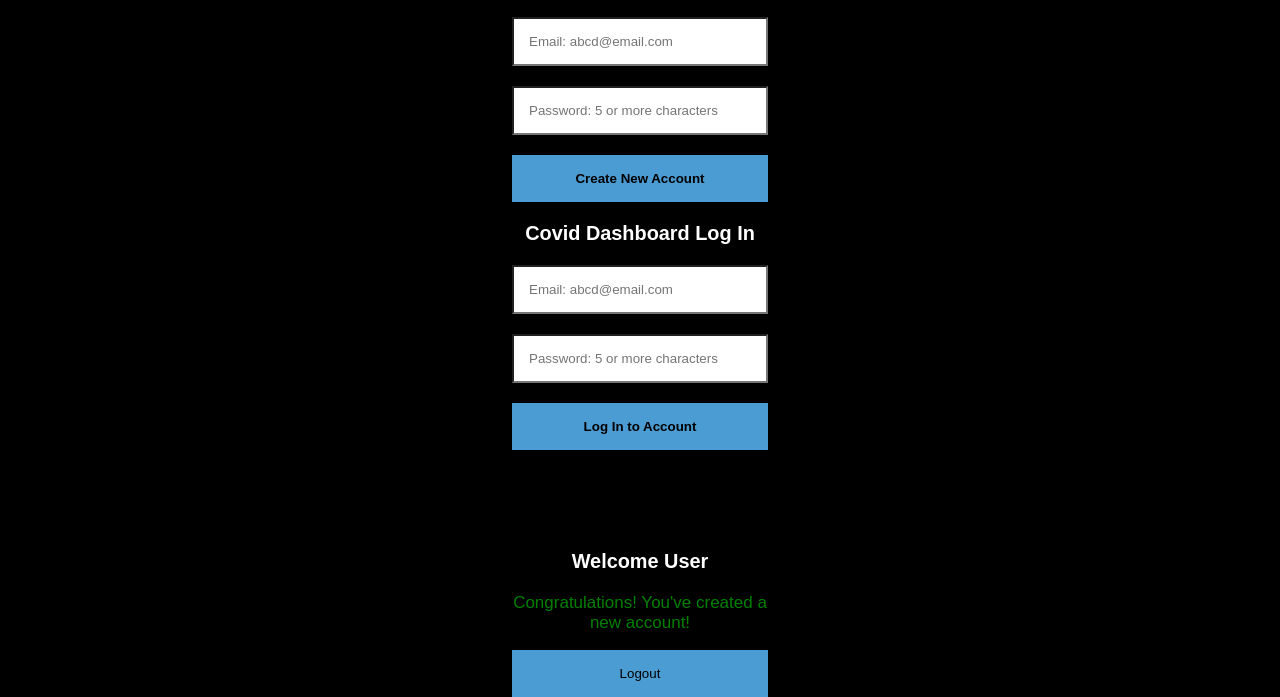
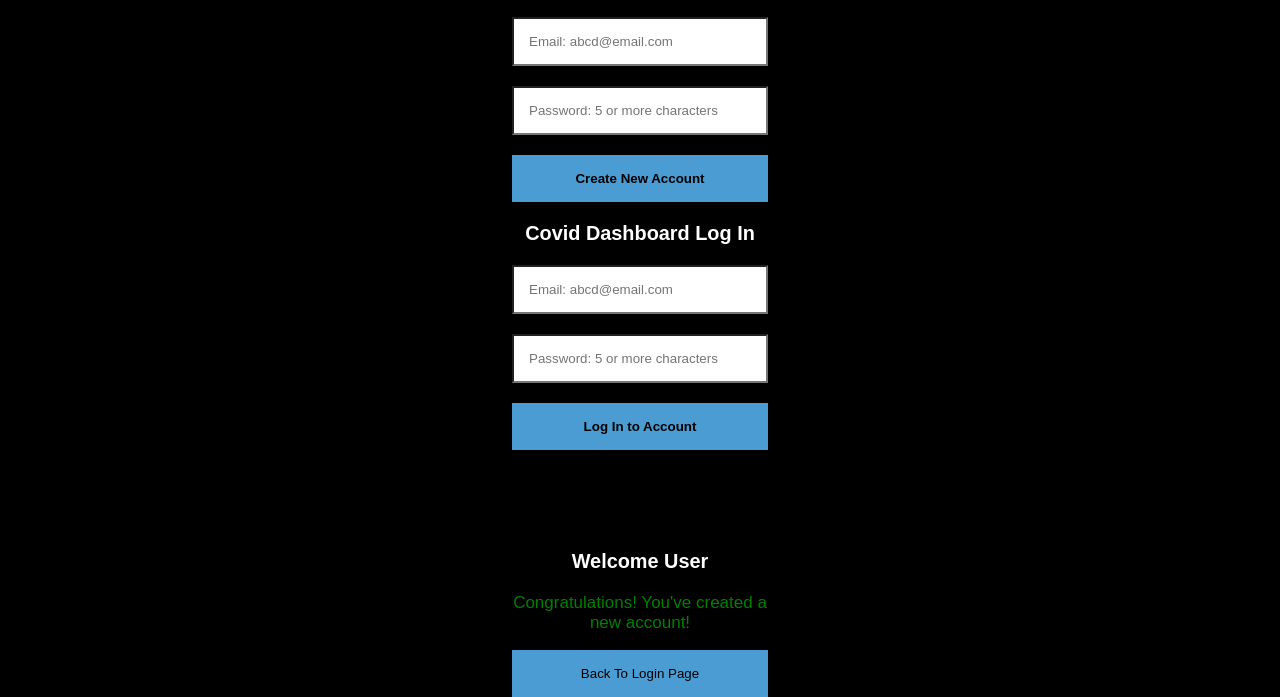
Before and after one commit to comp426-2022-spring/a99-kochab, a website with bundled scripts: page index.html in a window 1280 px wide. Shown: the part 206-903 px from the top of the page. Built offline with nearby package versions, Linux system fonts and the light colour scheme; no server answers.

```diff
--- a/index.html
+++ b/index.html
@@ -36,7 +36,7 @@
         <div id="user_div" class="signedin">
             <h3>Welcome User</h3>
             <p style="color:green">Congratulations! You've created a new account!</p>
-            <button onclick="logout()">Logout</button>
+            <button onclick="logout()">Back To Login Page</button>
         </div>
     </body>
 </html>
```
Also changed, not shown: 1 other file.
